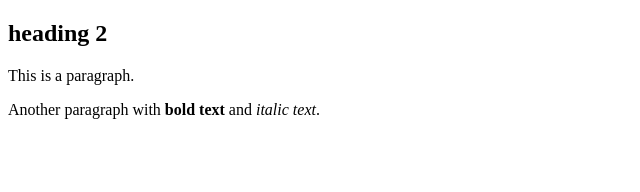
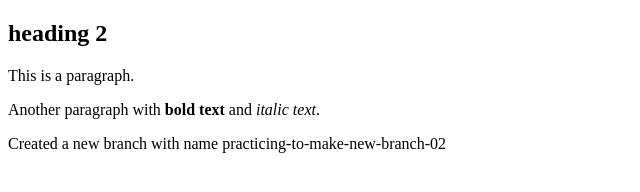
Before and after one commit to arvind2077/git-commands-practice, a plain HTML site: page index.html in a window 1280 px wide. Shown: the whole page, without its empty margins (0-640 px from the left). Drawn offline with Linux system fonts and the light colour scheme.

Commit message:
updated a index.html for creating branch 02

```diff
--- a/index.html
+++ b/index.html
@@ -9,6 +9,7 @@
     <h2>heading 2</h2>
     <p>This is a paragraph.</p>
     <p>Another paragraph with <strong>bold text</strong> and <em>italic text</em>.</p>
+    <p>Created a new branch with name practicing-to-make-new-branch-02</p>
 
 </body>
 </html>
```
